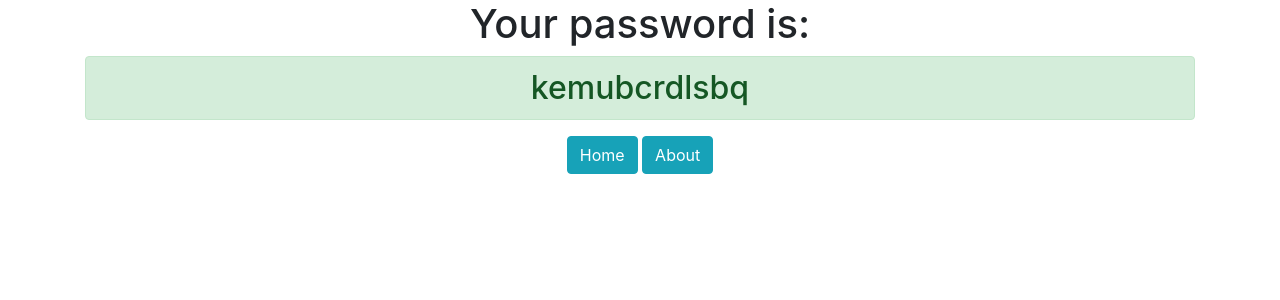
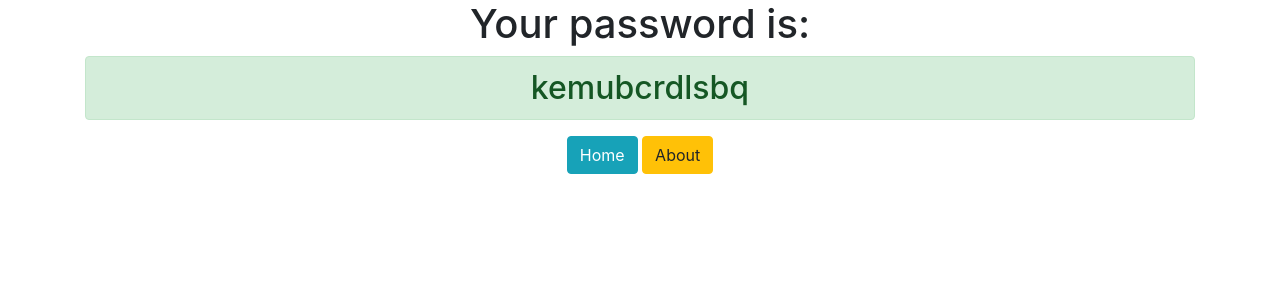
Before and after one commit to dasvineet/password_generator, a Django app: page /password/ in a window 1280 px wide. Shown: the top 300 px of the page. Run offline with Django 3.2, Linux system fonts and the light colour scheme; some libraries are stand-ins or nearby versions.

Commit message:
I made some tweaks

```diff
--- a/generator/templates/generator/password.html
+++ b/generator/templates/generator/password.html
@@ -4,5 +4,5 @@
   <h1>Your password is:</h1>
   <h2 class="alert alert-success">{{ password }}</h2>
   <a href="{% url 'home' %}" class="btn btn-info">Home</a>
-  <a href="{% url 'about' %}" class="btn btn-info">About</a>
+  <a href="{% url 'about' %}" class="btn btn-warning">About</a>
 </div>
--- a/password_generator/settings.py
+++ b/password_generator/settings.py
@@ -20,7 +20,7 @@ BASE_DIR = os.path.dirname(os.path.dirname(os.path.abspath(__file__)))
 # See https://docs.djangoproject.com/en/3.0/howto/deployment/checklist/
 
 # SECURITY WARNING: keep the secret key used in production secret!
-SECRET_KEY = 'u!vgjs=@rdo5)g0d(7f4!afjijiqpwjfniewnfpiewjofpfpwq*4kf%bc8)a8spc3jnb8asib6f'
+SECRET_KEY = 'u!vgjs=@rdo5)g0d(7f4!afjiwnfpiewjofpfpwq*4kf%bc8)a8spc3jnb8asib6f'
 
 # SECURITY WARNING: don't run with debug turned on in production!
 DEBUG = True
```
